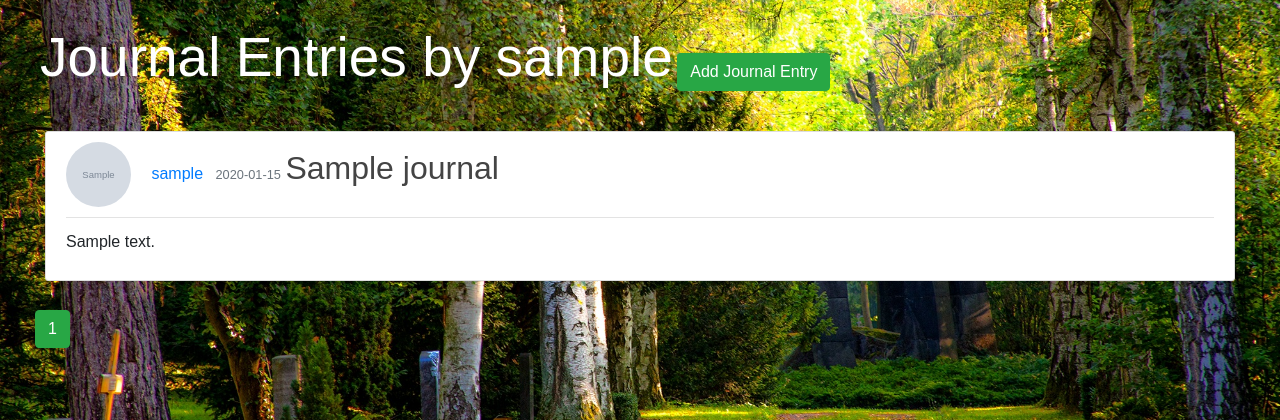
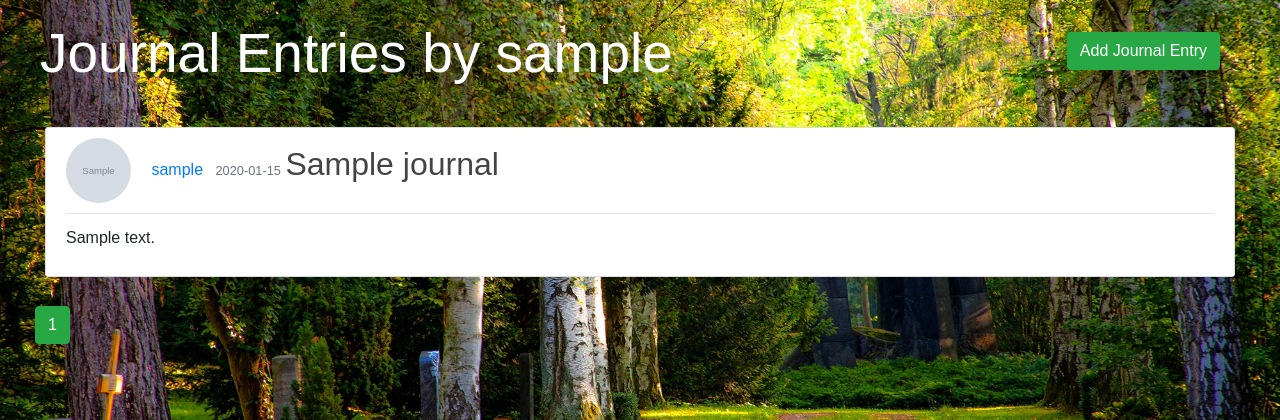
Before and after one commit to ksantone/JournalShare, a Flask app: a page that uses journalshare/templates/user_journals.html in a window 1280 px wide. Shown: the part 110-530 px from the top of the page. Run offline with Flask 2, Linux system fonts and the light colour scheme; a user stored in the database is signed in; tables that the repository leaves empty hold one stand-in row (values such as "Sample post"); grey boxes marked "Sample" are stand-in pictures; some libraries are stand-ins or nearby versions.

Commit message:
Fixed styling on user journals page and truncated info shown on journal displays.

```diff
--- a/journalshare/static/main.css
+++ b/journalshare/static/main.css
@@ -271,12 +271,10 @@ nav .navbar-nav li a:hover {
   padding-left: 40px;
 }
 
-#button-spacing {
-  height: 33px;
-}
-
-#add-journal {
-  margin-right: 44px;
+.add-journal {
+  margin-right: 60px;
+  margin-top: 12px;
+  float: right;
 }
 
 @media only screen and (max-width: 1112px) {
--- a/journalshare/templates/alljournals.html
+++ b/journalshare/templates/alljournals.html
@@ -17,7 +17,7 @@
             <h2 id="journal-title"><a class="article-title" href="{{ url_for('journals.journal', journal_id=journal.id) }}">{{ journal.title }}</a></h2>
           </div>
     		</div>
-    		<p class="article-content">{{ journal.content }}</p>
+    		<p class="article-content">{{ journal.content|truncate(80) }}</p>
   		</div>
 		</article>
 	{% endfor %}
--- a/journalshare/templates/user_journals.html
+++ b/journalshare/templates/user_journals.html
@@ -4,14 +4,13 @@
     <div id="journals-header-items">
       <h1 id="journals-by">Journal Entries by {{ user.username }}</h1>
     </div>
-    <div id="journals-header-items" class="pull-right">
-      <div id="button-spacing"></div>
+    <div class="add-journal" id="journals-header-items">
         {% if current_user.username == user.username %}
-          <a id="add-journal" href="{{ url_for('journals.new_journal') }}"><button type="button" class="btn btn-success">Add Journal Entry</button></a>
+          <a href="{{ url_for('journals.new_journal') }}"><button type="button" class="btn btn-success">Add Journal Entry</button></a>
         {% endif %}
     </div>
   </div>
-  <hr>
+  <hr id="journal-separator">
 	{% for journal in journals.items %}
 		<article class="media content-section">
   		<div class="media-body">
@@ -29,7 +28,7 @@
             <h2 id="journal-title"><a class="article-title" href="{{ url_for('journals.journal', journal_id=journal.id) }}">{{ journal.title }}</a></h2>
           </div>
     		</div>
-    		<p class="article-content">{{ journal.content }}</p>
+    		<p class="article-content">{{ journal.content|truncate(80) }}</p>
   		</div>
 		</article>
 	{% endfor %}
```
Also changed, not shown: journalshare/journals/routes.py (+9 -5 lines).
